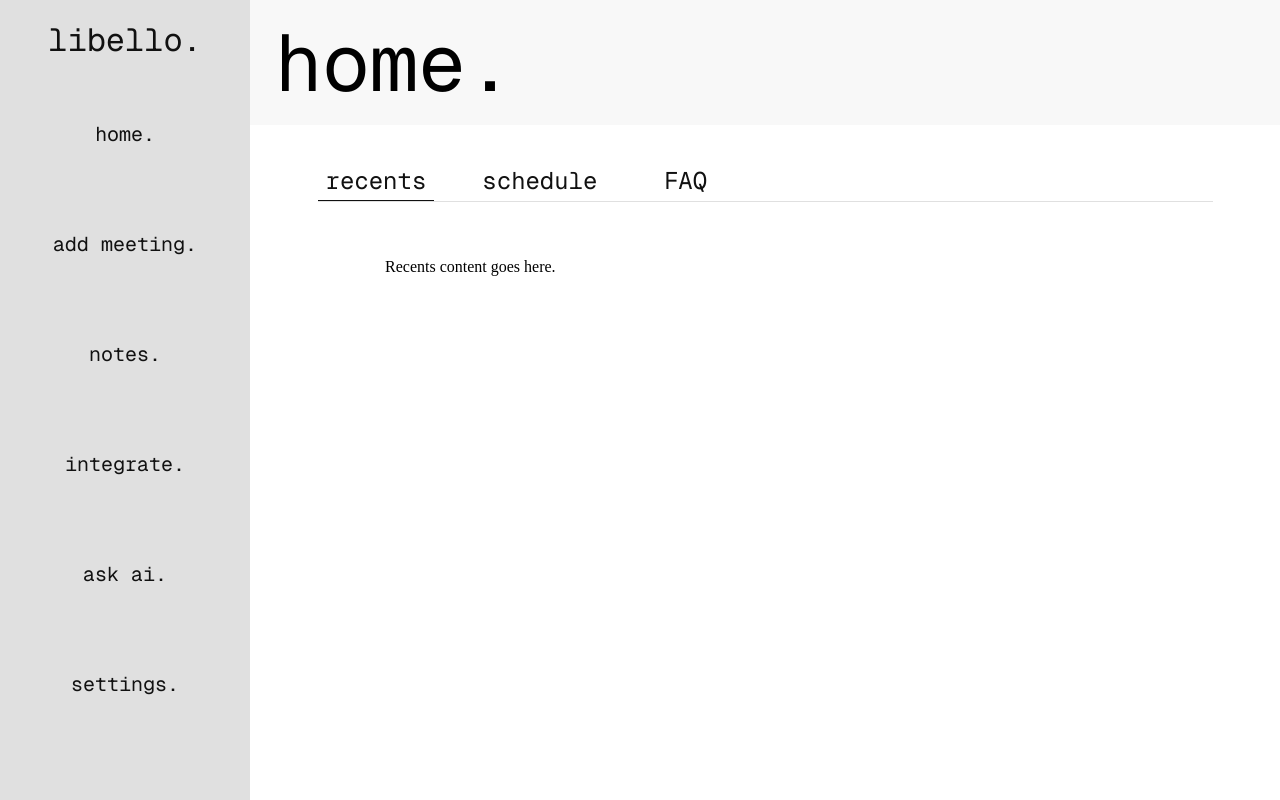
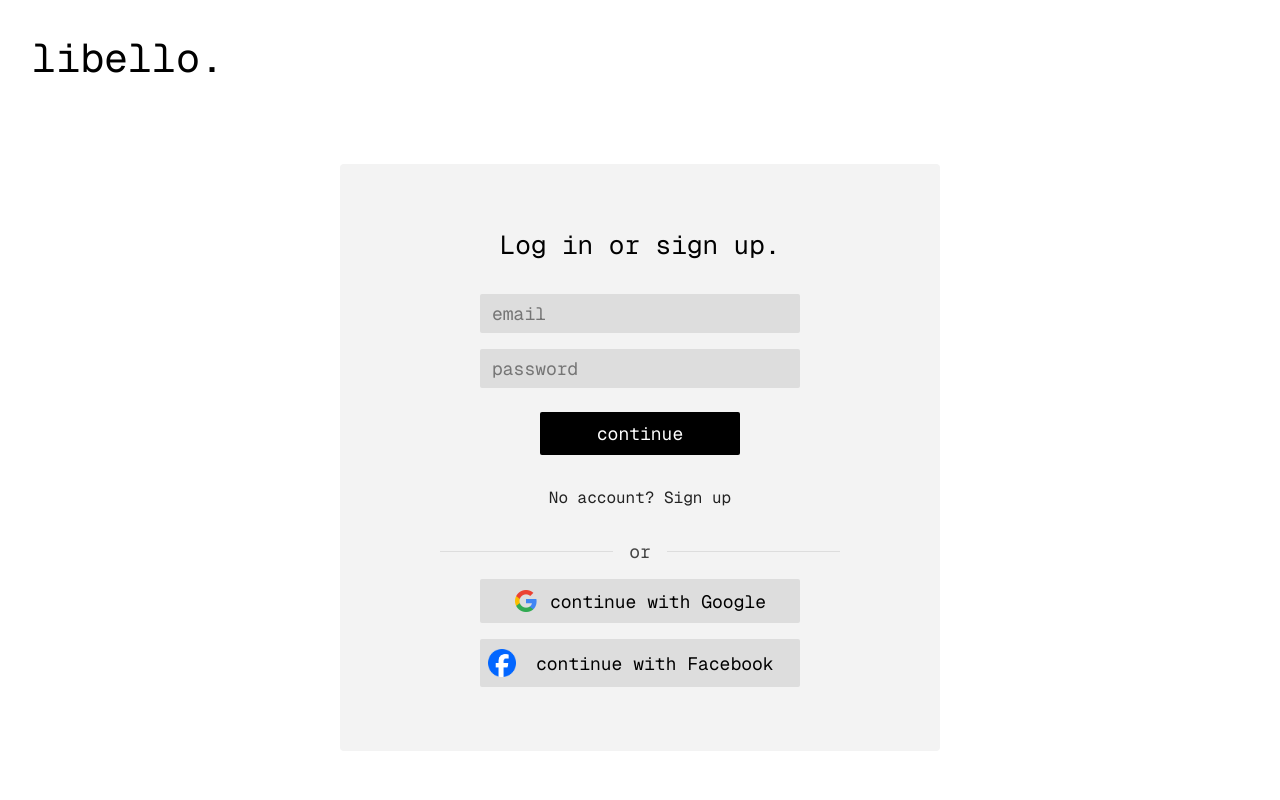
Before and after one commit to aarnavputta/note-taker-app-, a Next.js app: page / in a window 1280 px wide. Built offline with nearby package versions, Linux system fonts and the light colour scheme.

Commit message:
added the login page with no backend

```diff
--- /dev/null
+++ b/src/app/homepage/layout.tsx
@@ -0,0 +1,81 @@
+import Link from "next/link";
+import "../globals.css";
+
+const boxLabels = [
+  { label: "home.", href: "/homepage/home" },
+  { label: "add meeting.", href: "/homepage/add-meeting" },
+  { label: "notes.", href: "/homepage/notes" },
+  { label: "integrate.", href: "/homepage/integrate" },
+  { label: "ask ai.", href: "/homepage/ask-ai" },
+  { label: "settings.", href: "/homepage/settings" },
+];
+
+export default function HomepageLayout({ children }: { children: React.ReactNode }) {
+  return (
+    <div>
+      {/* Sidebar */}
+      <div
+        style={{
+          width: '250px',
+          height: '100vh',
+          position: 'fixed',
+          left: 0,
+          top: 0,
+          zIndex: 20,
+          background: '#e0e0e0',
+        }}
+      >
+        {/* Small rectangle in the top left */}
+        <div className="top-left-rect" style={{ display: 'flex', alignItems: 'center', justifyContent: 'center' }}>
+          <span
+            style={{
+              fontFamily: 'var(--font-geist-mono), monospace',
+              fontSize: 32,
+              color: '#111',
+            }}
+          >
+            libello.
+          </span>
+        </div>
+        {/* Stack of 6 boxes below the top-left rectangle */}
+        <div
+          style={{
+            marginTop: '79px',
+            display: 'flex',
+            flexDirection: 'column',
+            gap: '0px',
+            zIndex: 10,
+          }}
+        >
+          {boxLabels.map((item, i) => (
+            <Link key={i} href={item.href} style={{ textDecoration: 'none' }}>
+              <div
+                className="side-rect"
+                style={{
+                  display: 'flex',
+                  alignItems: 'center',
+                  justifyContent: 'center',
+                  cursor: 'pointer',
+                }}
+              >
+                <span
+                  style={{
+                    fontFamily: 'var(--font-geist-mono), monospace',
+                    fontSize: 20,
+                    color: '#111',
+                  }}
+                >
+                  {item.label}
+                </span>
+              </div>
+            </Link>
+          ))}
+          {/* Non-interactive grey area to fill remaining space */}
+          <div style={{ flex: 1, background: '#e0e0e0', pointerEvents: 'none' }} />
+        </div>
+      </div>
+      {/* Main content */}
+      <div style={{ marginLeft: '250px' }}>{children}</div>
+    </div>
+  );
+}
--- a/src/app/layout.tsx
+++ b/src/app/layout.tsx
@@ -5,7 +5,6 @@
 
 import type { Metadata } from "next";
 import { Geist, Geist_Mono } from "next/font/google";
-import Link from "next/link";
 import "./globals.css";
 
 const geistSans = Geist({
@@ -23,15 +22,6 @@ export const metadata: Metadata = {
   description: "A plain white Next.js template",
 };
 
-const boxLabels = [
-  { label: "home.", href: "/" },
-  { label: "add meeting.", href: "/add-meeting" },
-  { label: "notes.", href: "/notes" },
-  { label: "integrate.", href: "/integrate" },
-  { label: "ask ai.", href: "/ask-ai" },
-  { label: "settings.", href: "/settings" },
-];
-
 export default function RootLayout({
   children,
 }: {
@@ -48,70 +38,7 @@ export default function RootLayout({
           minHeight: '100vh',
         }}
       >
-        {/* Sidebar (top-left box and 6 boxes) */}
-        <div
-          className="sidebar"
-          style={{
-            width: '250px',
-            height: '100vh',
-            position: 'fixed',
-            left: 0,
-            top: 0,
-            zIndex: 20,
-            background: '#e0e0e0',
-          }}
-        >
-          {/* Small rectangle in the top left */}
-          <div className="top-left-rect" style={{ display: 'flex', alignItems: 'center', justifyContent: 'center' }}>
-            <span
-              style={{
-                fontFamily: 'var(--font-geist-mono), monospace',
-                fontSize: 32,
-                color: '#111',
-              }}
-            >
-              libello.
-            </span>
-          </div>
-          {/* Stack of 6 boxes below the top-left rectangle */}
-          <div
-            style={{
-              marginTop: '79px',
-              display: 'flex',
-              flexDirection: 'column',
-              gap: '0px',
-              zIndex: 10,
-            }}
-          >
-            {boxLabels.map((item, i) => (
-              <Link key={i} href={item.href} style={{ textDecoration: 'none' }}>
-                <div
-                  className="side-rect"
-                  style={{
-                    display: 'flex',
-                    alignItems: 'center',
-                    justifyContent: 'center',
-                    cursor: 'pointer',
-                  }}
-                >
-                  <span
-                    style={{
-                      fontFamily: 'var(--font-geist-mono), monospace',
-                      fontSize: 20,
-                      color: '#111',
-                    }}
-                  >
-                    {item.label}
-                  </span>
-                </div>
-              </Link>
-            ))}
-            {/* Non-interactive grey area to fill remaining space */}
-            <div style={{ flex: 1, background: '#e0e0e0', pointerEvents: 'none' }} />
-          </div>
-        </div>
-        {/* Main content */}
-        <div className="main-content" style={{ marginLeft: '250px' }}>{children}</div>
+        {children}
       </body>
     </html>
   );
--- a/src/app/page.tsx
+++ b/src/app/page.tsx
@@ -1,135 +1,131 @@
 "use client";
-import Link from "next/link";
-import { useState } from "react";
-// import Image from "next/image";
-// TODO: Import Geist Mono font for production use
+import Image from "next/image";
+import { useRouter } from "next/navigation";
 
-export default function Home() {
-  const pathname = typeof window !== "undefined" ? window.location.pathname : "/";
-  const navItems = [
-    { label: "recents", key: "recents" },
-    { label: "schedule", key: "about" },
-    { label: "FAQ", key: "how" },
-  ];
-  const [selected, setSelected] = useState("recents");
-
-  const renderTabContent = () => {
-    switch (selected) {
-      case "recents":
-        return <div>Recents content goes here.</div>;
-      case "about":
-        return <div>About us content goes here.</div>;
-      case "how":
-        return <div>How to use content goes here.</div>;
-      default:
-        return null;
-    }
-  };
-
+export default function Login() {
+  const router = useRouter();
   return (
-    <div style={{
-      width: '100%',
-      minHeight: '100vh',
-      backgroundColor: 'white',
-      position: 'relative',
-    }}>
-      {/* Large heading at the top */}
+    <div style={{ minHeight: '100vh', background: 'white' }}>
+      {/* Logo */}
+      <div style={{ padding: 32 }}>
+        <span style={{ fontFamily: 'Geist Mono, monospace', fontSize: 40 }}>libello.</span>
+      </div>
+      {/* Centered login box */}
       <div style={{
-        width: '100%',
-        height: '125px',
-        backgroundColor: 'rgba(217,217,217,0.2)',
+        maxWidth: 600,
+        margin: '0 auto',
+        marginTop: 48,
+        background: '#f3f3f3',
+        borderRadius: 4,
+        padding: '64px 32px',
         display: 'flex',
+        flexDirection: 'column',
         alignItems: 'center',
-        paddingLeft: '24px',
-        margin: 0,
-        marginBottom: '32px',
-        boxSizing: 'border-box',
+        boxShadow: '0 0 0 0 rgba(0,0,0,0)',
       }}>
-        <span style={{
-          fontFamily: 'Geist Mono, monospace',
-          fontSize: 80,
-          color: '#000',
-          lineHeight: 1,
-        }}>home.</span>
-      </div>
-      {/* NavBar */}
-      <div style={{
-        width: '90%',
-        maxWidth: '1600px',
-        margin: '0 auto',
-        paddingLeft: 16,
-        paddingRight: 16,
-        boxSizing: 'border-box',
-      }}>
-        <nav className="responsive-navbar">
-          {navItems.map((item) => {
-            const isActive = selected === item.key;
-            return (
-              <button
-                key={item.key}
-                onClick={() => setSelected(item.key)}
-                style={{
-                  background: 'none',
-                  border: 'none',
-                  outline: 'none',
-                  fontFamily: 'Geist Mono, monospace',
-                  fontSize: 24,
-                  color: '#111',
-                  padding: '8px 8px 4px 8px',
-                  borderBottom: isActive ? '2px solid #111' : '2px solid transparent',
-                  transition: 'border-bottom 0.2s',
-                  cursor: 'pointer',
-                  minWidth: 80,
-                  textAlign: 'center',
-                  marginBottom: '-1px', // Overlay dark underline
-                }}
-              >
-                {item.label}
-              </button>
-            );
-          })}
-        </nav>
-      </div>
-      <style jsx>{`
-        .responsive-container {
-          width: 100%;
-          max-width: 1192px;
-          margin: 0 auto;
-          padding-left: 16px;
-          padding-right: 16px;
-          box-sizing: border-box;
-        }
-        .responsive-navbar {
-          display: flex;
-          justify-content: flex-start;
-          gap: 40px;
-          border-bottom: 1px solid #e0e0e0;
-          overflow-x: auto;
-        }
-        @media (max-width: 700px) {
-          .responsive-navbar {
-            gap: 16px;
-          }
-          .responsive-container {
-            padding-left: 8px;
-            padding-right: 8px;
-          }
-        }
-      `}</style>
-      {/* Tab content box */}
-      <div style={{
-        width: '80%',
-        margin: '0 auto',
-        background: 'white',
-        minHeight: 200,
-        borderRadius: 8,
-        boxShadow: '0 0 0 0 rgba(0,0,0,0)',
-        padding: 32,
-        marginTop: 24,
-      }}>
-        {renderTabContent()}
+        <div style={{ fontFamily: 'Geist Mono, monospace', fontSize: 26, marginBottom: 32, textAlign: 'center' }}>
+          Log in or sign up.
+        </div>
+        <input
+          type="email"
+          placeholder="email"
+          style={{
+            width: 320,
+            fontFamily: 'Geist Mono, monospace',
+            fontSize: 18,
+            padding: '8px 12px',
+            background: '#ddd',
+            border: 'none',
+            borderRadius: 2,
+            marginBottom: 16,
+            outline: 'none',
+          }}
+        />
+        <input
+          type="password"
+          placeholder="password"
+          style={{
+            width: 320,
+            fontFamily: 'Geist Mono, monospace',
+            fontSize: 18,
+            padding: '8px 12px',
+            background: '#ddd',
+            border: 'none',
+            borderRadius: 2,
+            marginBottom: 24,
+            outline: 'none',
+          }}
+        />
+        <button
+          style={{
+            width: 200,
+            background: 'black',
+            color: 'white',
+            fontFamily: 'Geist Mono, monospace',
+            fontSize: 18,
+            padding: '10px 0',
+            border: 'none',
+            borderRadius: 2,
+            marginBottom: 32,
+            cursor: 'pointer',
+          }}
+          onClick={() => router.push('/homepage/home')}
+        >
+          continue
+        </button>
+        <div style={{ marginBottom: 16, fontFamily: 'Geist Mono, monospace', fontSize: 16, color: '#222', textAlign: 'center' }}>
+          No account? Sign up
+        </div>
+        {/* Divider */}
+        <div style={{ display: 'flex', alignItems: 'center', width: 400, margin: '16px 0' }}>
+          <div style={{ flex: 1, height: 1, background: '#ddd' }} />
+          <span style={{ margin: '0 16px', color: '#444', fontFamily: 'Geist Mono, monospace', fontSize: 18 }}>or</span>
+          <div style={{ flex: 1, height: 1, background: '#ddd' }} />
+        </div>
+        {/* Google button */}
+        <button
+          style={{
+            width: 320,
+            background: '#ddd',
+            color: 'black',
+            fontFamily: 'Geist Mono, monospace',
+            fontSize: 18,
+            padding: '10px 0',
+            border: 'none',
+            borderRadius: 2,
+            marginBottom: 16,
+            display: 'flex',
+            alignItems: 'center',
+            justifyContent: 'center',
+            gap: 12,
+            cursor: 'pointer',
+          }}
+        >
+          <Image src="/Google__G__logo.svg.png" alt="Google logo" width={24} height={24} />
+          continue with Google
+        </button>
+        {/* Facebook button */}
+        <button
+          style={{
+            width: 320,
+            background: '#ddd',
+            color: 'black',
+            fontFamily: 'Geist Mono, monospace',
+            fontSize: 18,
+            padding: '10px 0',
+            border: 'none',
+            borderRadius: 2,
+            display: 'flex',
+            alignItems: 'center',
+            justifyContent: 'flex-start',
+            gap: 12,
+            cursor: 'pointer',
+          }}
+        >
+          <Image src="/Facebook_Logo_2023.png" alt="Facebook logo" width={28} height={28} style={{ marginLeft: 8 }} />
+          <span style={{ marginLeft: 8 }}>continue with Facebook</span>
+        </button>
       </div>
     </div>
-
   );
 }
```
Also changed, not shown: src/app/homepage/home/page.tsx (added, +135 -0 lines), public/Facebook_Logo_2023.png (added), public/Google__G__logo.svg.png (added), src/app/homepage/about/page.tsx (renamed from src/app/about/page.tsx), src/app/homepage/add-meeting/page.tsx (renamed from src/app/add-meeting/page.tsx), src/app/homepage/ask-ai/page.tsx (renamed from src/app/ask-ai/page.tsx), src/app/homepage/how-to-use/page.tsx (renamed from src/app/how-to-use/page.tsx), src/app/homepage/integrate/page.tsx (renamed from src/app/integrate/page.tsx), src/app/homepage/notes/page.tsx (renamed from src/app/notes/page.tsx), src/app/homepage/recents/page.tsx (renamed from src/app/recents/page.tsx), src/app/homepage/settings/page.tsx (renamed from src/app/settings/page.tsx).
